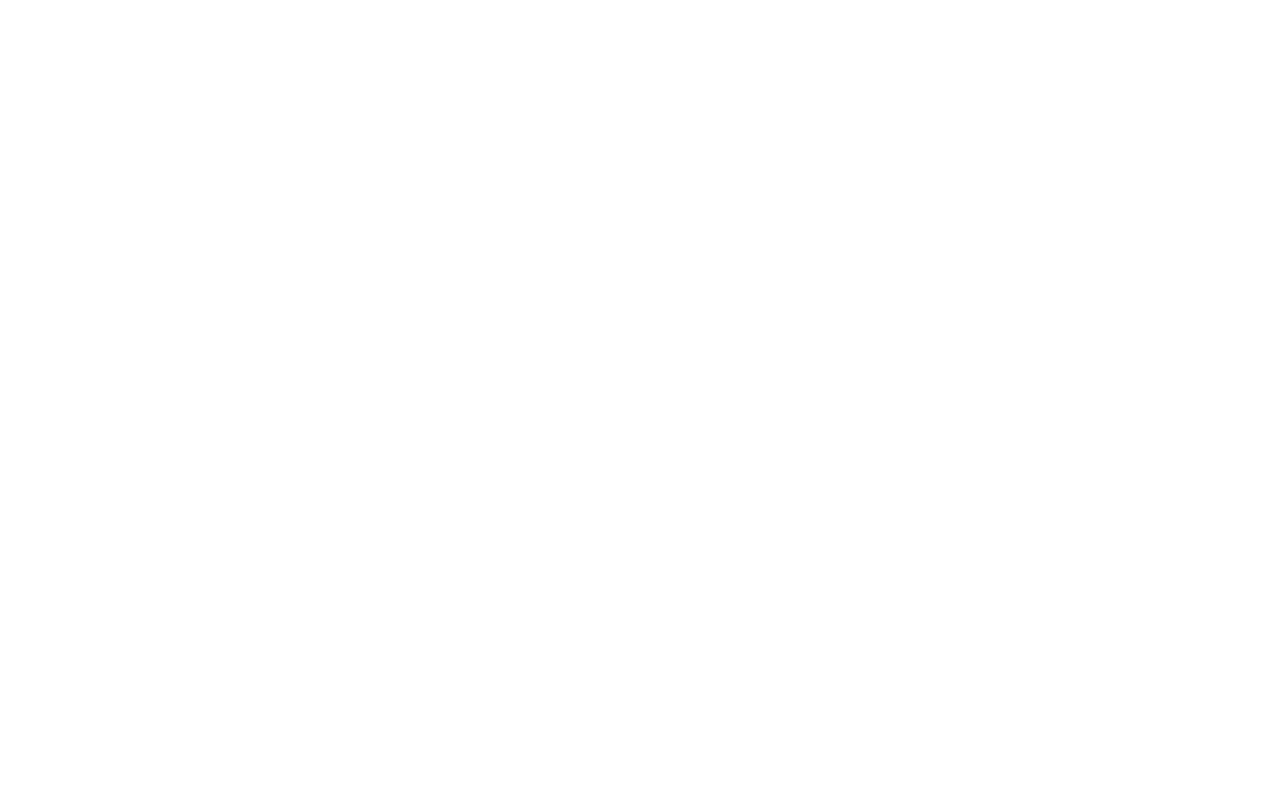
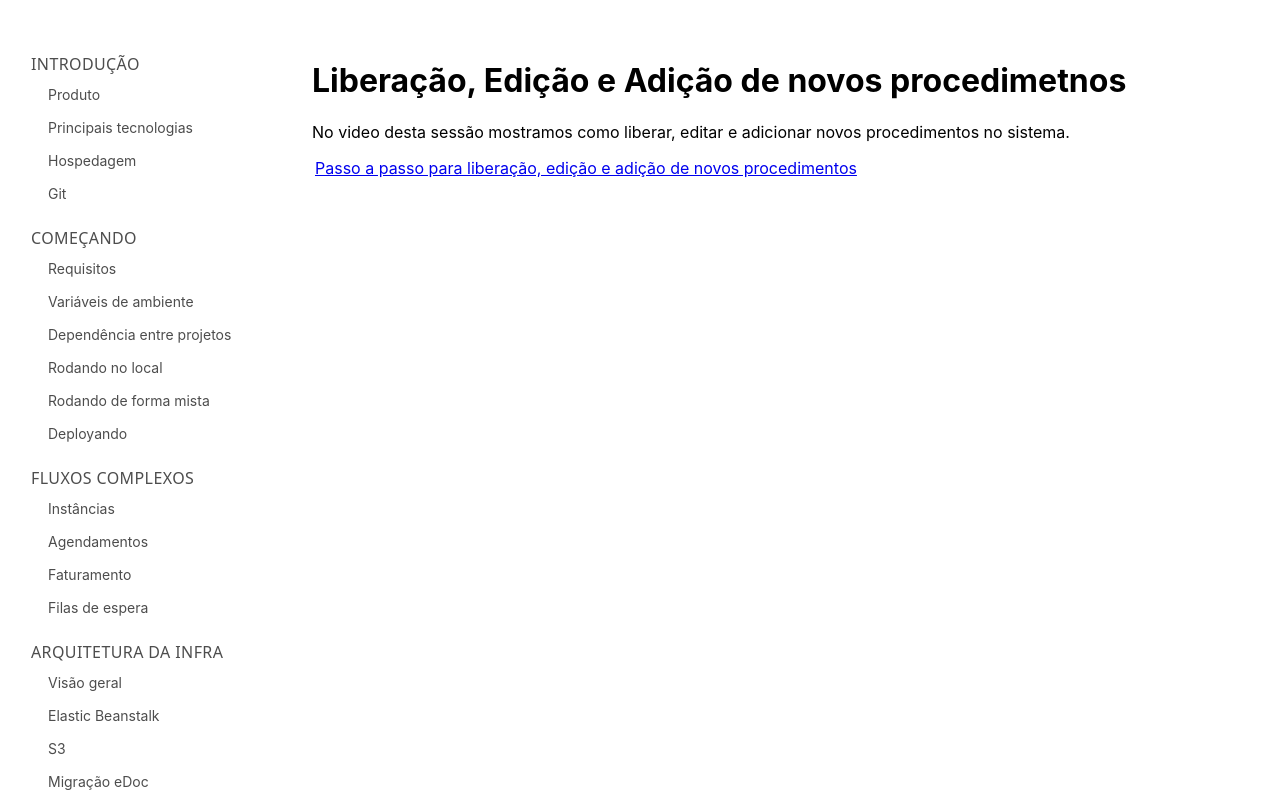
Before and after one commit to plenasaude/edoc-documentation, a React (Vite) app: page /manual-processes/tuss-groups in a window 1280 px wide. Before the commit this address had no page. Built offline with nearby package versions, Linux system fonts and the light colour scheme.

Commit message:
Added tuss groups documentation

```diff
--- a/src/App.tsx
+++ b/src/App.tsx
@@ -73,6 +73,7 @@
 import RegisterOrganization from "./pages/ManualProcesses/RegisterOrganization";
 import UpdateOrganizationImage from "./pages/ManualProcesses/UpdateOrganizationImage";
 import RegisterSpeciality from "./pages/ManualProcesses/RegisterSpeciality";
+import TussGroups from "./pages/ManualProcesses/TussGroups";
 
 function App() {
   return (
@@ -169,6 +170,7 @@
           <Route path="register-organization" element={<RegisterOrganization />} />
           <Route path="update-organization-image" element={<UpdateOrganizationImage />} />
           <Route path="register-speciality" element={<RegisterSpeciality />} />
+          <Route path="tuss-groups" element={<TussGroups />} />
         </Route>
 
         <Route path="/appendix" element={<TOC />}>
@@ -273,6 +275,7 @@
         <TOCLink to="/manual-processes/register-organization">Cadastro de Unidades</TOCLink>
         <TOCLink to="/manual-processes/update-organization-image">Atualizar imagem de unidade</TOCLink>
         <TOCLink to="/manual-processes/register-speciality">Cadastro de Especialidades</TOCLink>
+        <TOCLink to="/manual-processes/tuss-groups">Cadastro de Procedimentos</TOCLink>
 
         <TOCTitle to="/appendix">Apêndices</TOCTitle>
         <TOCLink to="/appendix/tools">Ferramentas</TOCLink>
--- /dev/null
+++ b/src/pages/ManualProcesses/TussGroups.tsx
@@ -0,0 +1,19 @@
+import { PageContent } from "../../components/PageContent";
+
+export default function TussGroups() {
+  const json = {a: 'b'}
+  return (
+    <PageContent>
+      <h1>Liberação, Edição e Adição de novos procedimetnos</h1>
+
+      <p>
+        No video desta sessão mostramos como liberar, editar e adicionar novos
+        procedimentos no sistema.
+      </p>
+
+      <a href="https://youtu.be/sGCZpDEFNEk" target="_blank">Passo a passo para liberação,
+      edição e adição de novos procedimentos</a>
+
+    </PageContent>
+  );
+}
```
